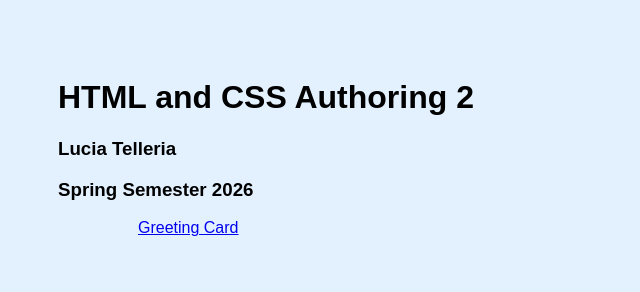
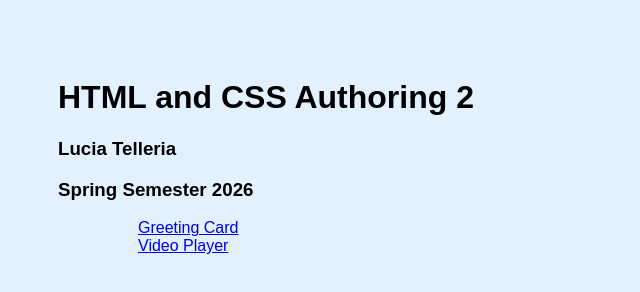
Before and after one commit to luciactelleria/html2, a plain HTML site: page index.html in a window 1280 px wide. Shown: the whole page, without its empty margins (0-640 px from the left). Drawn offline with Linux system fonts and the light colour scheme.

Commit message:
Add Video Player

```diff
--- a/index.html
+++ b/index.html
@@ -27,6 +27,7 @@
 
       <ul>
         <ol><a href="greeting.html">Greeting Card</a></ol>
+        <ol><a href="video-player.html">Video Player</a></ol>
       </ul>
     </main>
     <!-- <script src="your.js"></script> -->
```
